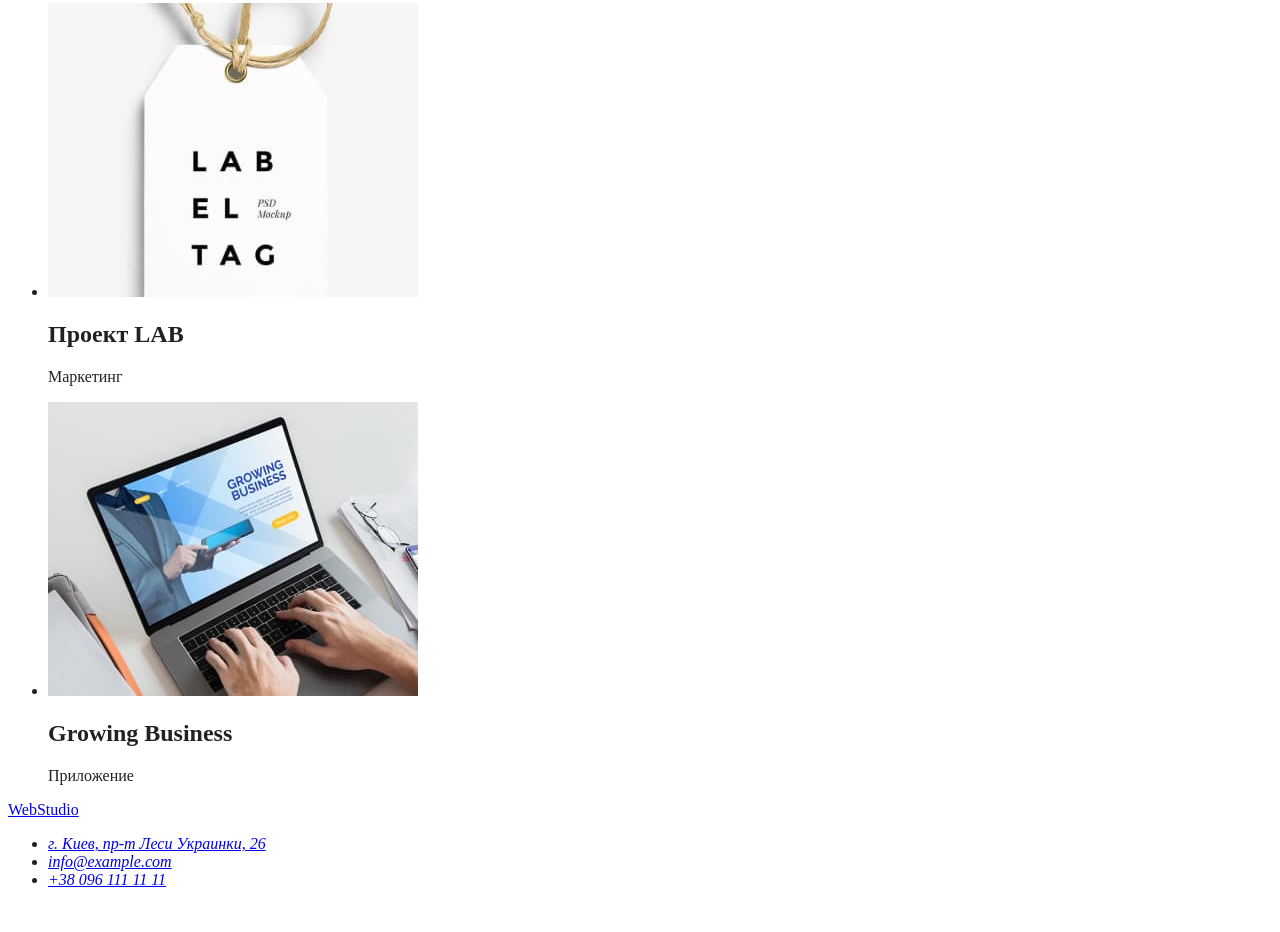
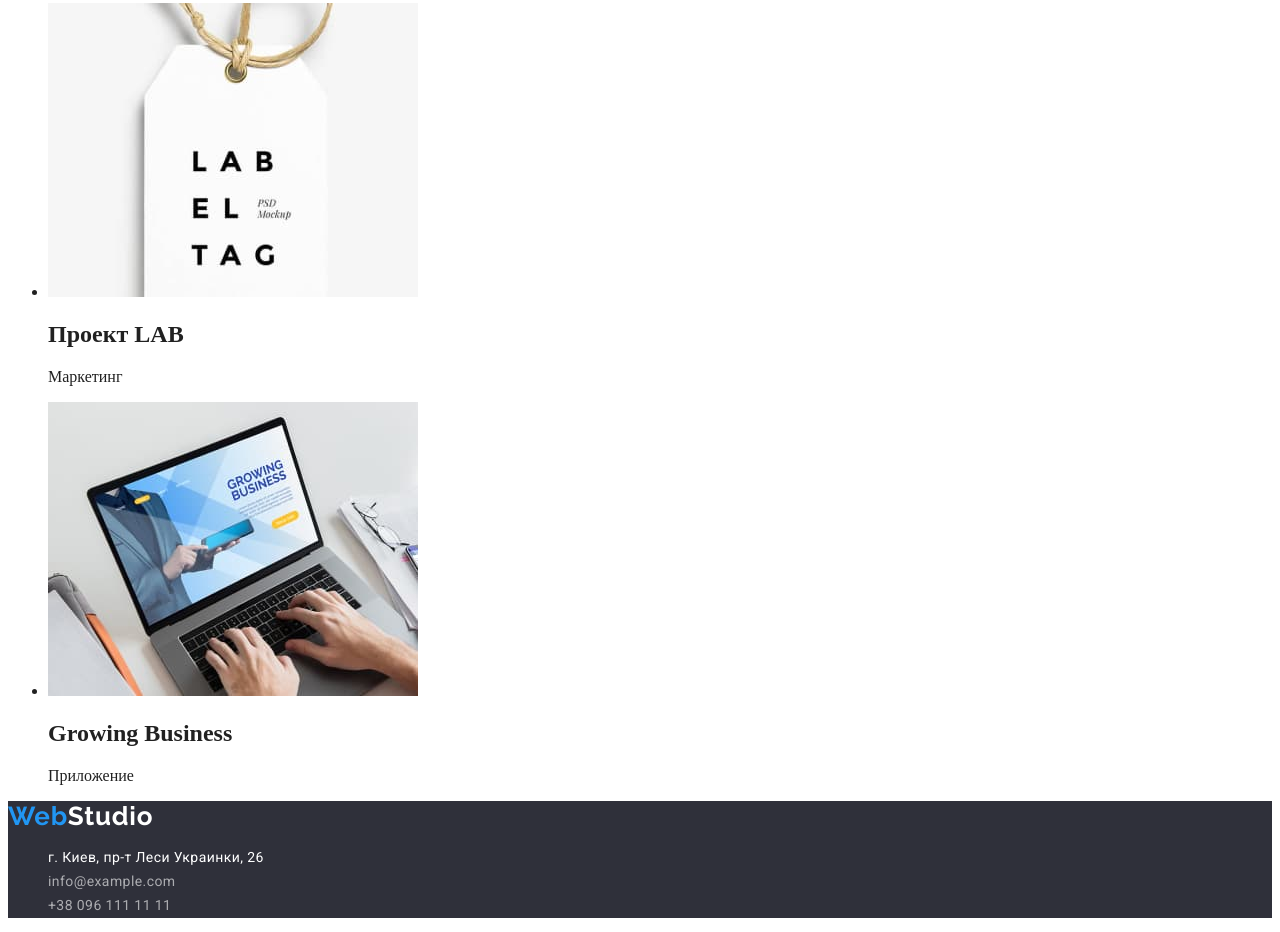
Before and after one commit to sanlander/goit-markup-hw-02, a plain HTML site: page portfolio.html in a window 1280 px wide. Shown: the part 3137-4069 px from the top of the page. Before the commit the page ends 4042 px from the top, so only its background shows below. Drawn offline with Linux system fonts and the light colour scheme.

Commit message:
footer+portf

```diff
--- a/portfolio.html
+++ b/portfolio.html
@@ -116,17 +116,17 @@
       </section>
     </main>
 
-    <footer>
-      <a href="./index.html">WebStudio</a>
-      <address>
-        <ul>
+    <footer class="footer">
+      <a class="logo-footer" href="#"><span class="logo-web">Web</span>Studio</a>
+      <address class="address">
+        <ul class="list">
           <li>
-            <a href="https://goo.gl/maps/Yheyc2AnssqFfezK6" target="_blank"
+            <a href="https://goo.gl/maps/Yheyc2AnssqFfezK6" target="_blank" class="footer-address"
               >г. Киев, пр-т Леси Украинки, 26</a
             >
           </li>
-          <li><a href="mailto:info@example.com">info@example.com</a></li>
-          <li><a href="tel:+380961111111">+38 096 111 11 11</a></li>
+          <li><a href="mailto:info@example.com" class="footer-contacts">info@example.com</a></li>
+          <li><a href="tel:+380961111111" class="footer-contacts">+38 096 111 11 11</a></li>
         </ul>
       </address>
     </footer>
```
